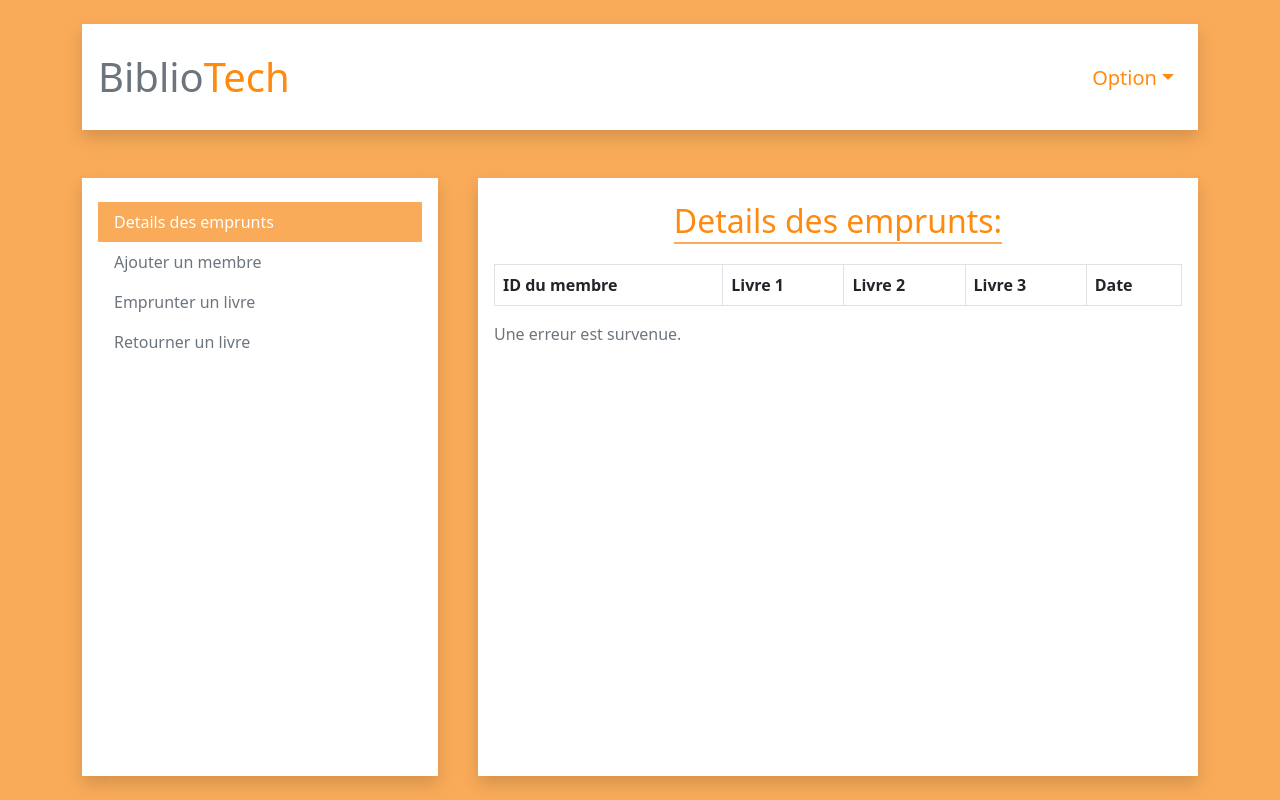
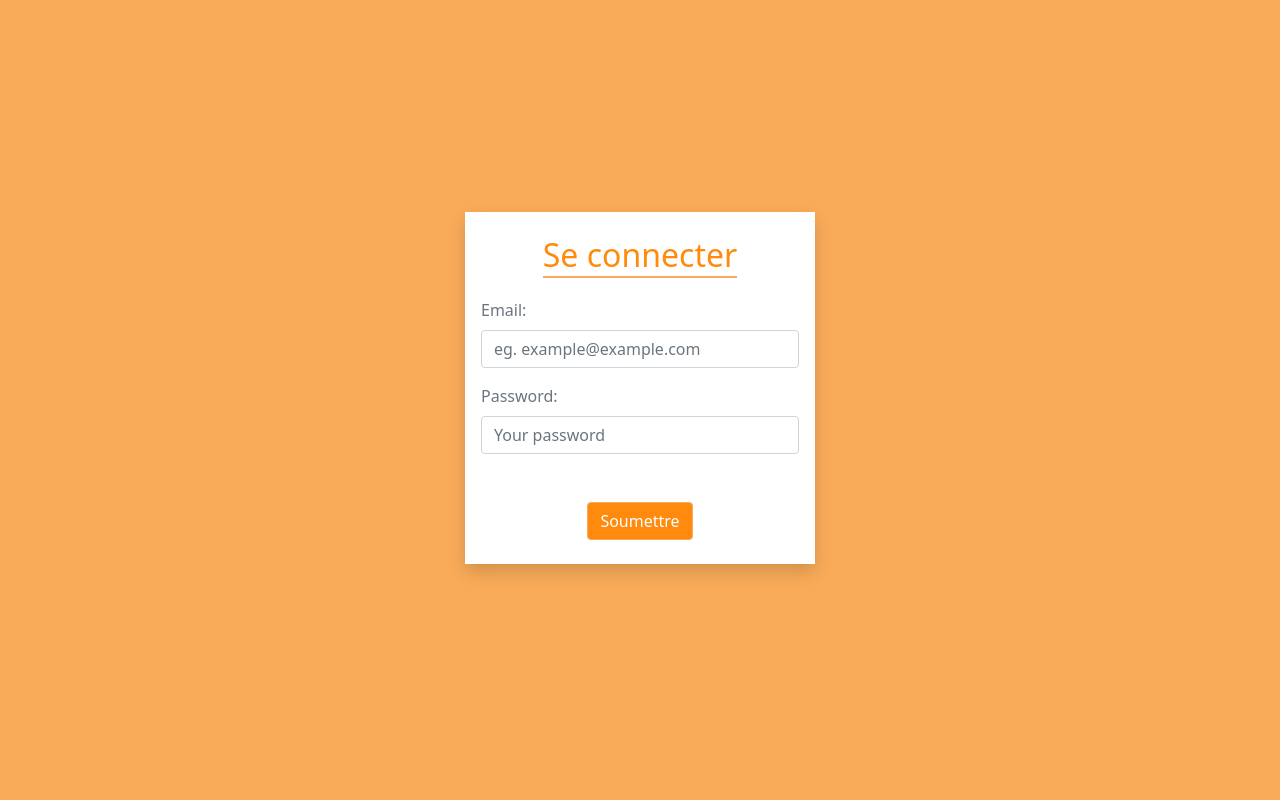
Before and after one commit to andry-iany/fs-library-management, a React (Create React App) app in the folder client/: page /auth/login in a window 1280 px wide. Before the commit this address led to /rental/. Built offline with nearby package versions, Linux system fonts and the light colour scheme; no server answers.

Commit message:
Client: implement login

```diff
--- a/client/src/contexts/AuthContext.js
+++ b/client/src/contexts/AuthContext.js
@@ -3,7 +3,7 @@ import { useState, createContext } from "react";
 const AuthContext = createContext();
 
 function AuthContextProvider(props) {
-	const [isLoggedIn] = useState(true);
+	const [isLoggedIn] = useState(false);
 
 	return (
 		<AuthContext.Provider value={{ isLoggedIn }}>
--- a/client/src/pages/Login.js
+++ b/client/src/pages/Login.js
@@ -1,3 +1,89 @@
+import { useEffect, useState } from "react";
+import { getFormGroups } from "../components/shared/formUtils";
+import { Alert, SectionTitle, ShadowedBoxCentered } from "../components/shared";
+import { Form, Button } from "react-bootstrap";
+import { usePost } from "../hooks/HTTPHooks";
+import { useNavigate } from "react-router-dom";
+
+const groups = [
+	{
+		label: "Email:",
+		formControls: [
+			{
+				name: "email",
+				placeholder: "eg. example@example.com",
+				type: "email",
+			},
+		],
+	},
+	{
+		label: "Password:",
+		formControls: [
+			{
+				name: "password",
+				placeholder: "Your password",
+				type: "password",
+			},
+		],
+	},
+];
+
 export default function Login() {
-	return <div>login</div>;
+	const { data, error, isPending, makeRequest } = usePost();
+	const [showAlert, setShowAlert] = useState(false);
+	const navigate = useNavigate();
+
+	useEffect(() => {
+		let alertTimeout = null;
+
+		if (error) {
+			setShowAlert(() => true);
+			alertTimeout = setTimeout(() => setShowAlert(() => false), 5000);
+		} else if (data) {
+			navigate("/");
+		}
+
+		return () => clearTimeout(alertTimeout);
+		// eslint-disable-next-line
+	}, [data, error]);
+
+	const handleSubmit = async (e) => {
+		e.preventDefault();
+		const formData = getFormData(e.target);
+		await makeRequest("/auth/login", formData);
+	};
+
+	return (
+		<ShadowedBoxCentered>
+			<SectionTitle text="Se connecter" />
+
+			<Alert
+				variant="danger"
+				text={error}
+				show={showAlert}
+				closeAlert={() => setShowAlert(false)}
+			/>
+
+			<Form onSubmit={handleSubmit}>
+				{getFormGroups(groups)}
+
+				<div className="d-flex justify-content-center mt-5">
+					<Button
+						type="submit"
+						className="btn-primary-cust"
+						disabled={isPending}
+					>
+						{isPending ? "Patientez..." : "Soumettre"}
+					</Button>
+				</div>
+			</Form>
+		</ShadowedBoxCentered>
+	);
 }
+
+function getFormData(form) {
+	return {
+		name: form.name.value,
+		password: form.password.value,
+	};
+}
```
